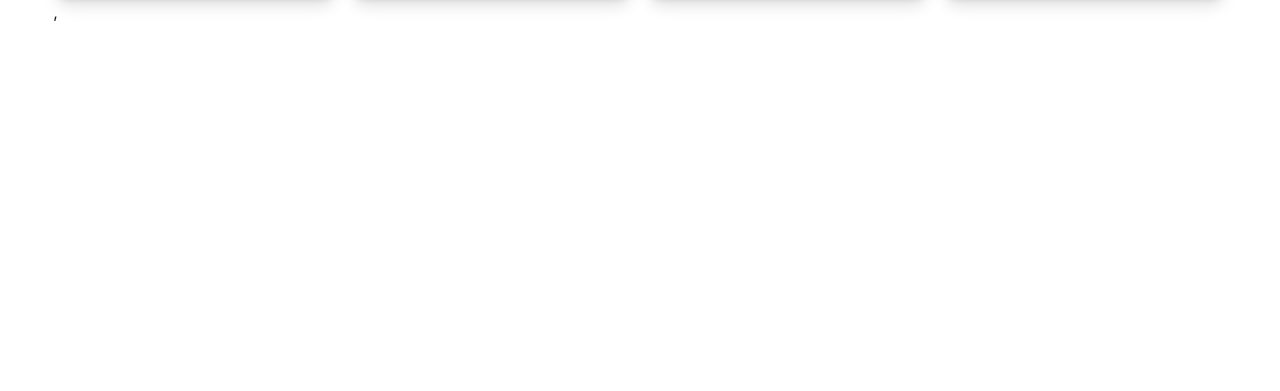
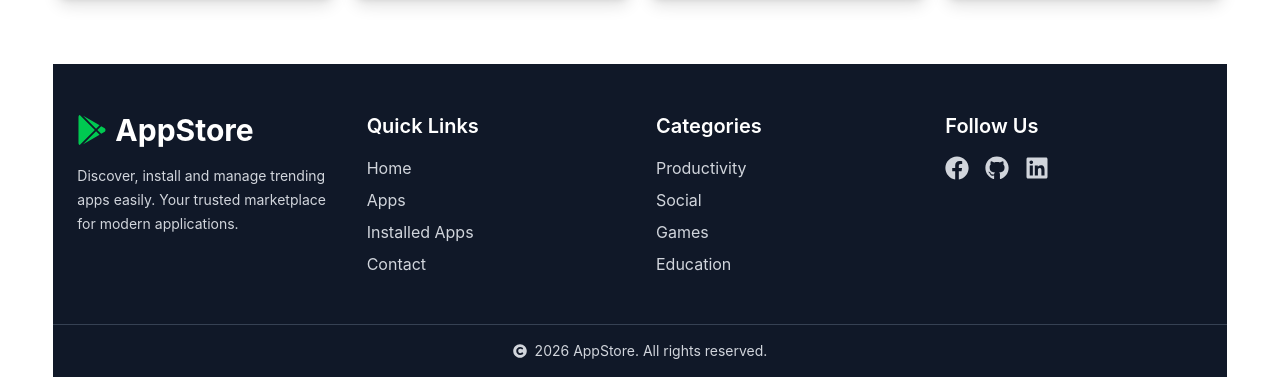
Before and after one commit to Imran2122/my-app-application, a React (Vite) app: page /apps in a window 1280 px wide. Shown: the part 2227-2618 px from the top of the page. Before the commit the page ends 2251 px from the top, so only its background shows below. Built offline with nearby package versions, Linux system fonts and the light colour scheme.

Commit message:
add footer and remove some error

```diff
--- a/src/Layout/MainLayout.jsx
+++ b/src/Layout/MainLayout.jsx
@@ -1,16 +1,16 @@
-import React from 'react';
-import Navbar from '../Shared/Navbar';
-import { Outlet } from 'react-router';
+import React from "react";
+import Navbar from "../Shared/Navbar";
+import { Outlet } from "react-router";
+import Footer from "../Shared/Footer";
 
 const MainLayout = () => {
   return (
     <div>
-
       {/* navbar */}
       <Navbar></Navbar>
       <Outlet></Outlet>
-            {/* outlet */}
-            {/* footer */}
+
+      <Footer></Footer>
     </div>
   );
 };
--- a/src/Router/Routes.jsx
+++ b/src/Router/Routes.jsx
@@ -13,7 +13,7 @@ export const router = createBrowserRouter([
     path: "/",
     errorElement: (
       <ErrorPage
-        image="/assets/error-404.png"
+        image="./assets/error-404.png"
         heading="Oops, page not found!"
         title="The page you are looking for is not available."
       ></ErrorPage>
--- a/src/Shared/Footer.jsx
+++ b/src/Shared/Footer.jsx
@@ -1,11 +1,63 @@
-import React from 'react';
+import React from "react";
+import { FaFacebook, FaGithub, FaLinkedin, FaGooglePlay, FaCopyright } from "react-icons/fa";
 
 const Footer = () => {
-    return (
+  return (
+    <footer className="bg-gray-900 text-gray-300 mt-16">
+      <div className="max-w-7xl mx-auto px-6 py-12 grid md:grid-cols-4 gap-8">
+
+        {/* LOGO + DESC */}
         <div>
-            footer
+          <h2 className="text-3xl font-bold text-white flex items-center gap-2">
+            <FaGooglePlay className="text-green-500" /> AppStore
+          </h2>
+          <p className="mt-4 text-sm leading-6">
+            Discover, install and manage trending apps easily.
+            Your trusted marketplace for modern applications.
+          </p>
         </div>
-    );
+
+        {/* LINKS */}
+        <div>
+          <h3 className="text-xl font-semibold text-white mb-4">Quick Links</h3>
+          <ul className="space-y-2">
+            <li className="hover:text-green-400 cursor-pointer">Home</li>
+            <li className="hover:text-green-400 cursor-pointer">Apps</li>
+            <li className="hover:text-green-400 cursor-pointer">Installed Apps</li>
+            <li className="hover:text-green-400 cursor-pointer">Contact</li>
+          </ul>
+        </div>
+
+        {/* CATEGORY */}
+        <div>
+          <h3 className="text-xl font-semibold text-white mb-4">Categories</h3>
+          <ul className="space-y-2">
+            <li className="hover:text-green-400 cursor-pointer">Productivity</li>
+            <li className="hover:text-green-400 cursor-pointer">Social</li>
+            <li className="hover:text-green-400 cursor-pointer">Games</li>
+            <li className="hover:text-green-400 cursor-pointer">Education</li>
+          </ul>
+        </div>
+
+        {/* SOCIAL */}
+        <div>
+          <h3 className="text-xl font-semibold text-white mb-4">Follow Us</h3>
+          <div className="flex gap-4 text-2xl">
+            <FaFacebook className="hover:text-blue-500 cursor-pointer" />
+            <FaGithub className="hover:text-white cursor-pointer" />
+            <FaLinkedin className="hover:text-blue-400 cursor-pointer" />
+          </div>
+        </div>
+
+      </div>
+
+      {/* BOTTOM */}
+     <div className="border-t border-gray-700 text-center py-4 text-sm flex items-center justify-center gap-2">
+  <FaCopyright />
+  <span>2026 AppStore. All rights reserved.</span>
+</div>
+    </footer>
+  );
 };
 
 export default Footer;
--- a/src/Shared/Navbar.jsx
+++ b/src/Shared/Navbar.jsx
@@ -54,7 +54,7 @@ const Navbar = () => {
           </ul>
         </div>
         <div className="flex justify-center items-center gap-2">
-          <img className="w-10 h-10" src="/assets/logo.png" alt="" />
+          <img className="w-10 h-10" src="./assets/logo.png" alt="" />
           <Link to='/' className=" text-xl">HERO.IO</Link>
         </div>
       </div>
--- a/src/pages/Apps.jsx
+++ b/src/pages/Apps.jsx
@@ -55,7 +55,7 @@ const Apps = () => {
           searchData.map((app) => <AppCart app={app}></AppCart>)
         ) : (
           <ErrorPage
-            image="/assets/App-Error.png"
+            image="./assets/App-Error.png"
             heading="OPPS!! APP NOT FOUND"
             title="The App you are requesting is not found on our system.  please try another apps"
           ></ErrorPage>
```
Lines whose indentation alone changed are shown as unchanged.
